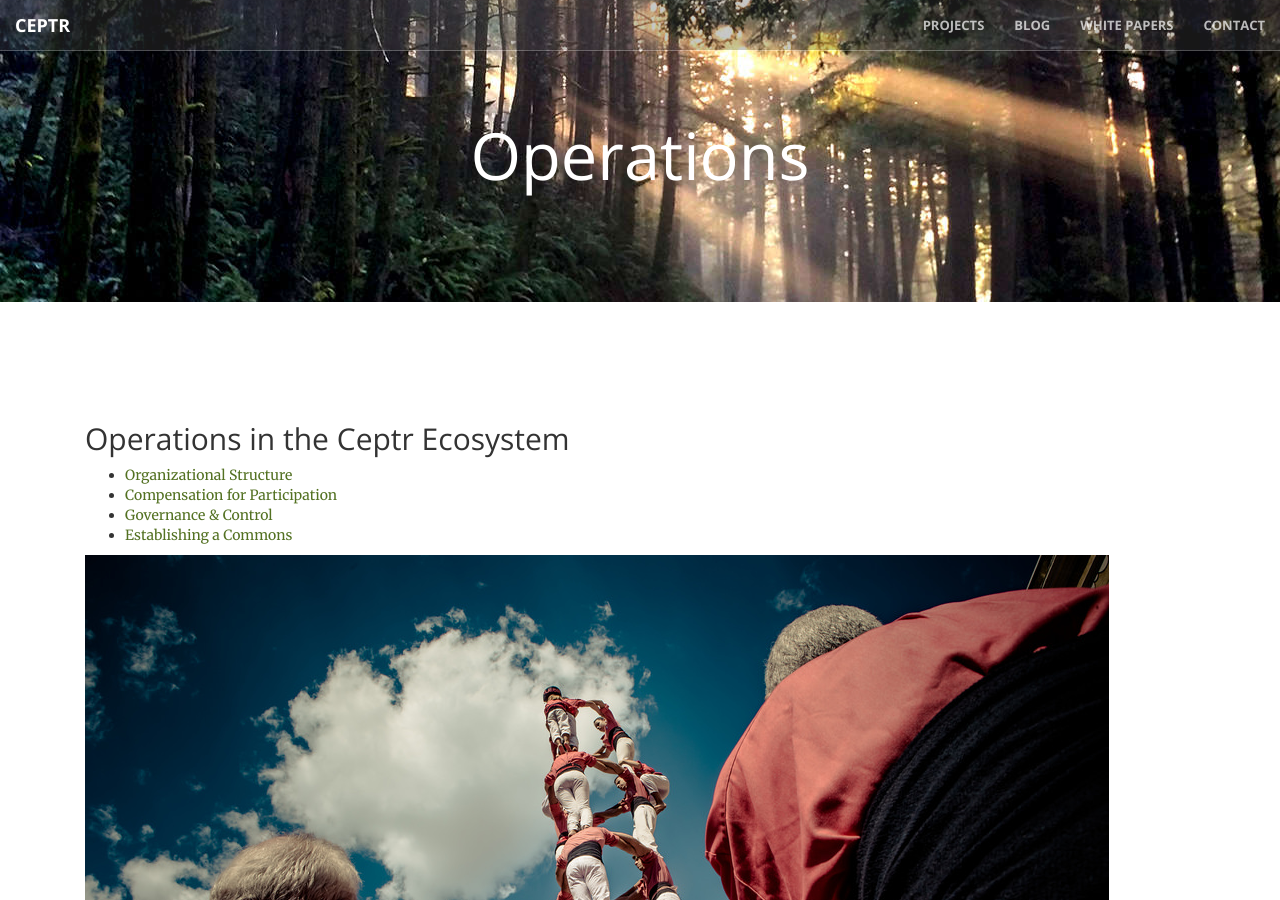
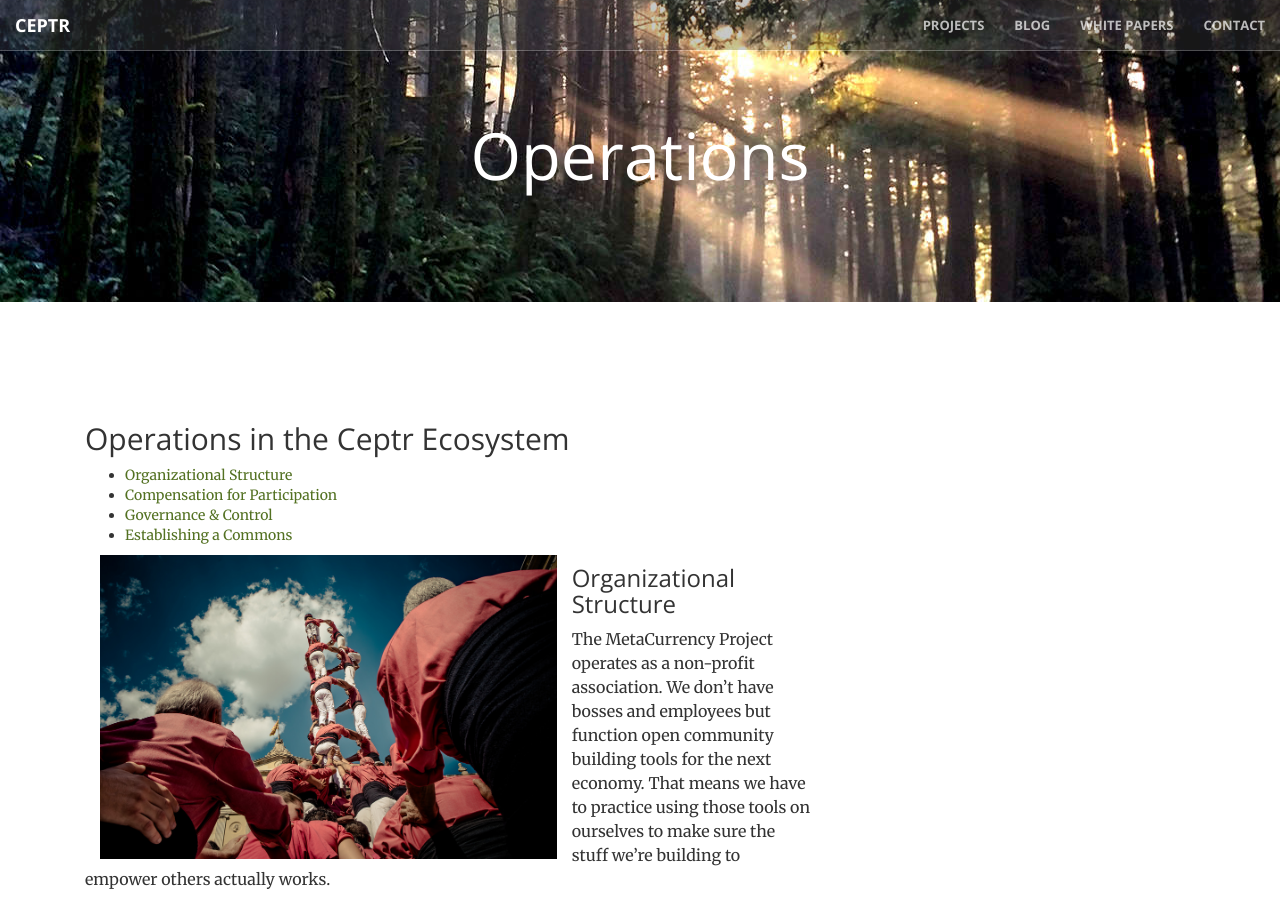
Before and after one commit to metacurrency/ceptr-org, a Jekyll site: the page built from operations.md, in a window 1280 px wide and 900 px high. Built offline with Jekyll 4.4.1, drawn with Linux system fonts in a browser that asks for light colours.

Commit message:
image formatting in markdown

```diff
--- a/operations.md
+++ b/operations.md
@@ -37,7 +37,7 @@
 
 <!-- tocstop -->
 
-![Human Organization](/images/human-tower.jpg)
+![Human Organization](/images/human-tower.jpg){:class="col-xl-8 col-lg-8 col-md-8 col-sm-12 img-responsive"}
 
 ### Organizational Structure
 The MetaCurrency Project operates as a non-profit association. We don't have bosses and employees but function open community building tools for the next economy. That means we have to practice using those tools on ourselves to make sure the stuff we're building to empower others actually works.
```
Also changed, not shown: opportunities.md (+1 -1 lines).
